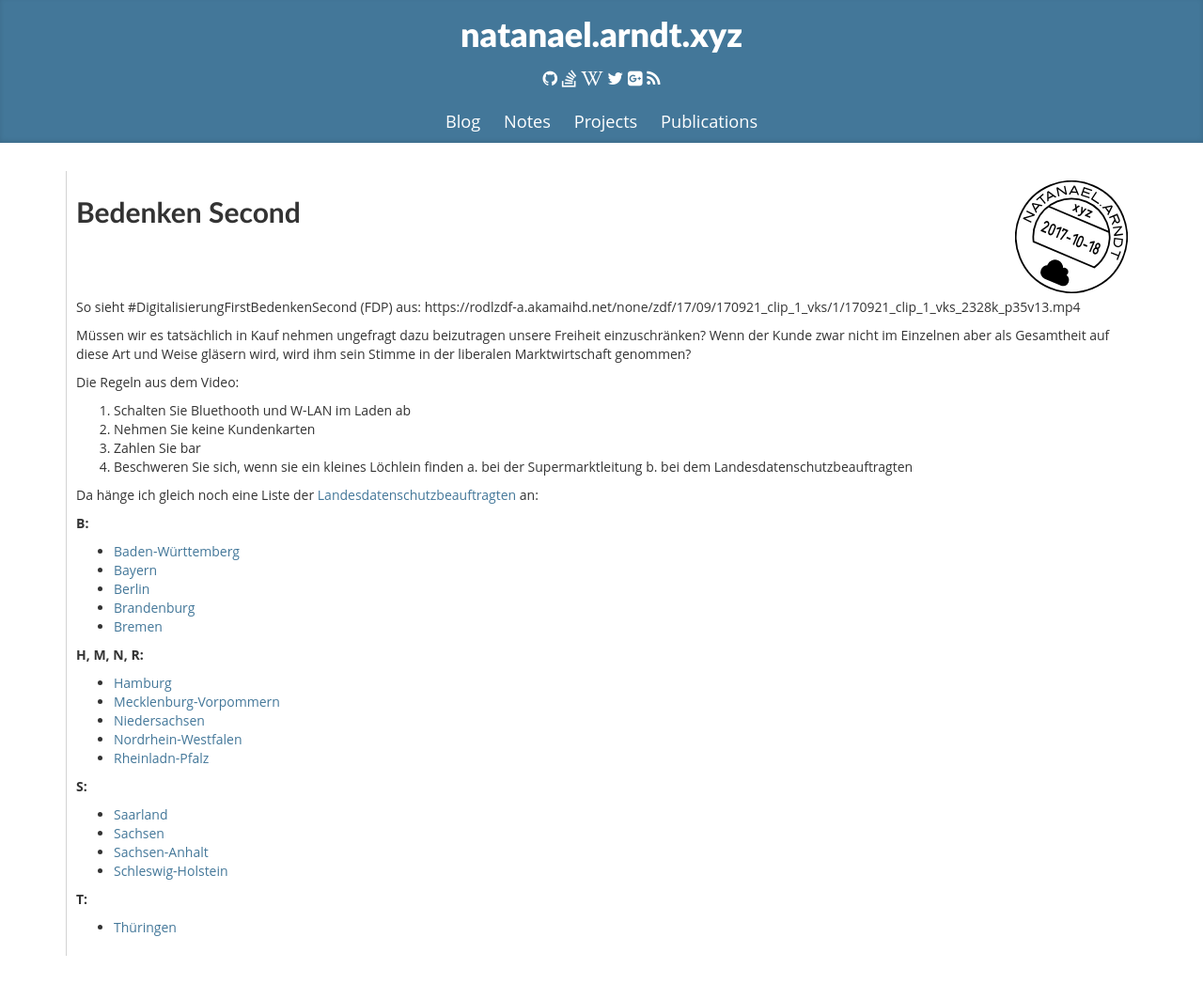
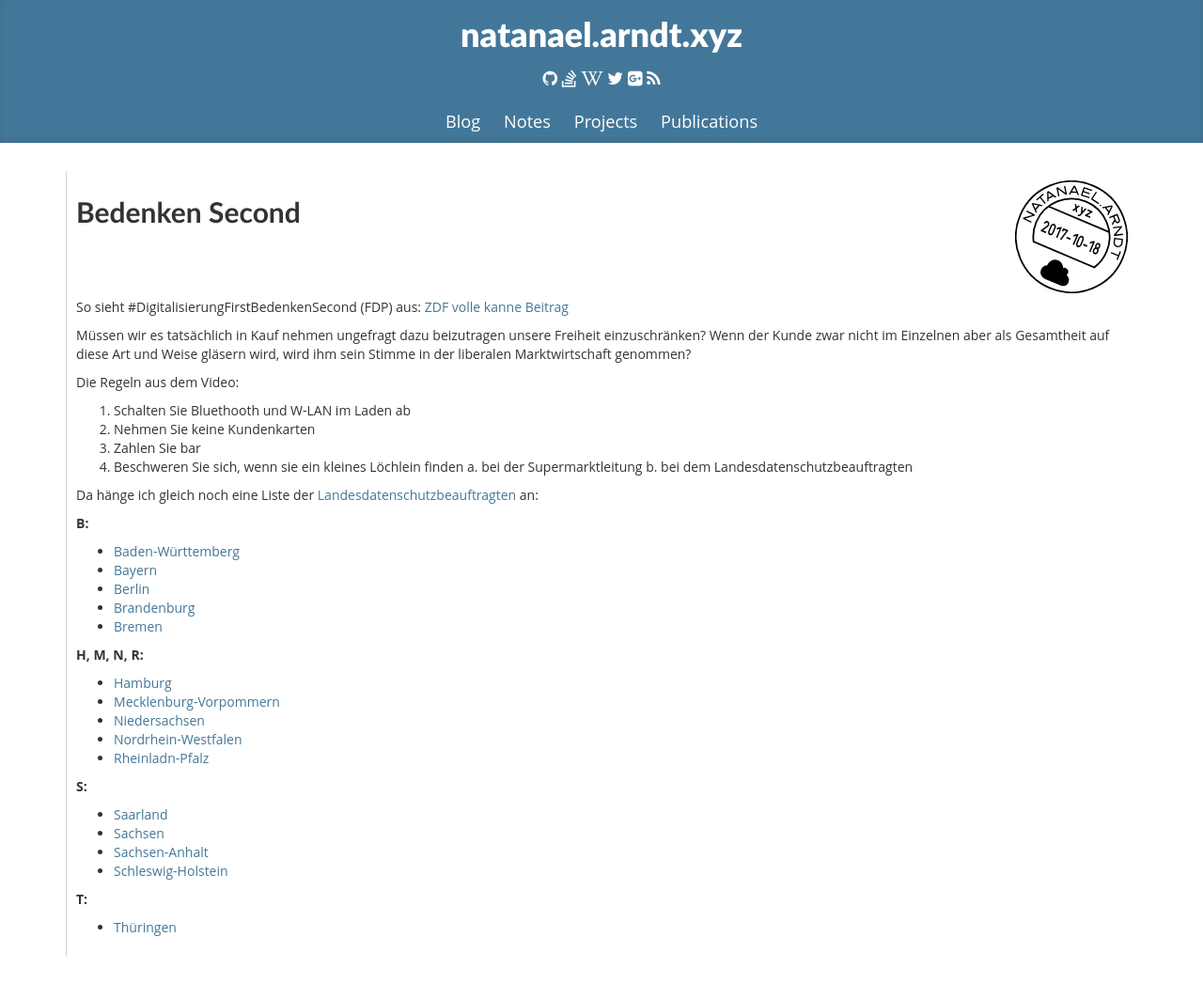
Before and after one commit to white-gecko/natanael.arndt.xyz, a Jekyll site: the page built from _posts/2017-10-18-bedenken-second.md, in a window 1280 px wide. Shown: the whole page at 94% size. Built offline with Jekyll 4.4.1, drawn with Linux system fonts in a browser that asks for light colours.

Commit message:
fix video link

```diff
--- a/_posts/2017-10-18-bedenken-second.md
+++ b/_posts/2017-10-18-bedenken-second.md
@@ -5,7 +5,7 @@ tags: ["Digitalisierung","DigitalisierungFirstBedenkenSecond","Überwachung"]
 date: 2017-10-18 16:03:00+02:00
 ---
 
-So sieht #DigitalisierungFirstBedenkenSecond (FDP) aus: https://rodlzdf-a.akamaihd.net/none/zdf/17/09/170921_clip_1_vks/1/170921_clip_1_vks_2328k_p35v13.mp4
+So sieht #DigitalisierungFirstBedenkenSecond (FDP) aus: [ZDF volle kanne Beitrag](https://rodlzdf-a.akamaihd.net/none/zdf/17/09/170921_clip_1_vks/1/170921_clip_1_vks_2328k_p35v13.mp4)
 
 Müssen wir es tatsächlich in Kauf nehmen ungefragt dazu beizutragen unsere Freiheit einzuschränken?
 Wenn der Kunde zwar nicht im Einzelnen aber als Gesamtheit auf diese Art und Weise gläsern wird, wird ihm sein Stimme in der liberalen Marktwirtschaft genommen?
```
